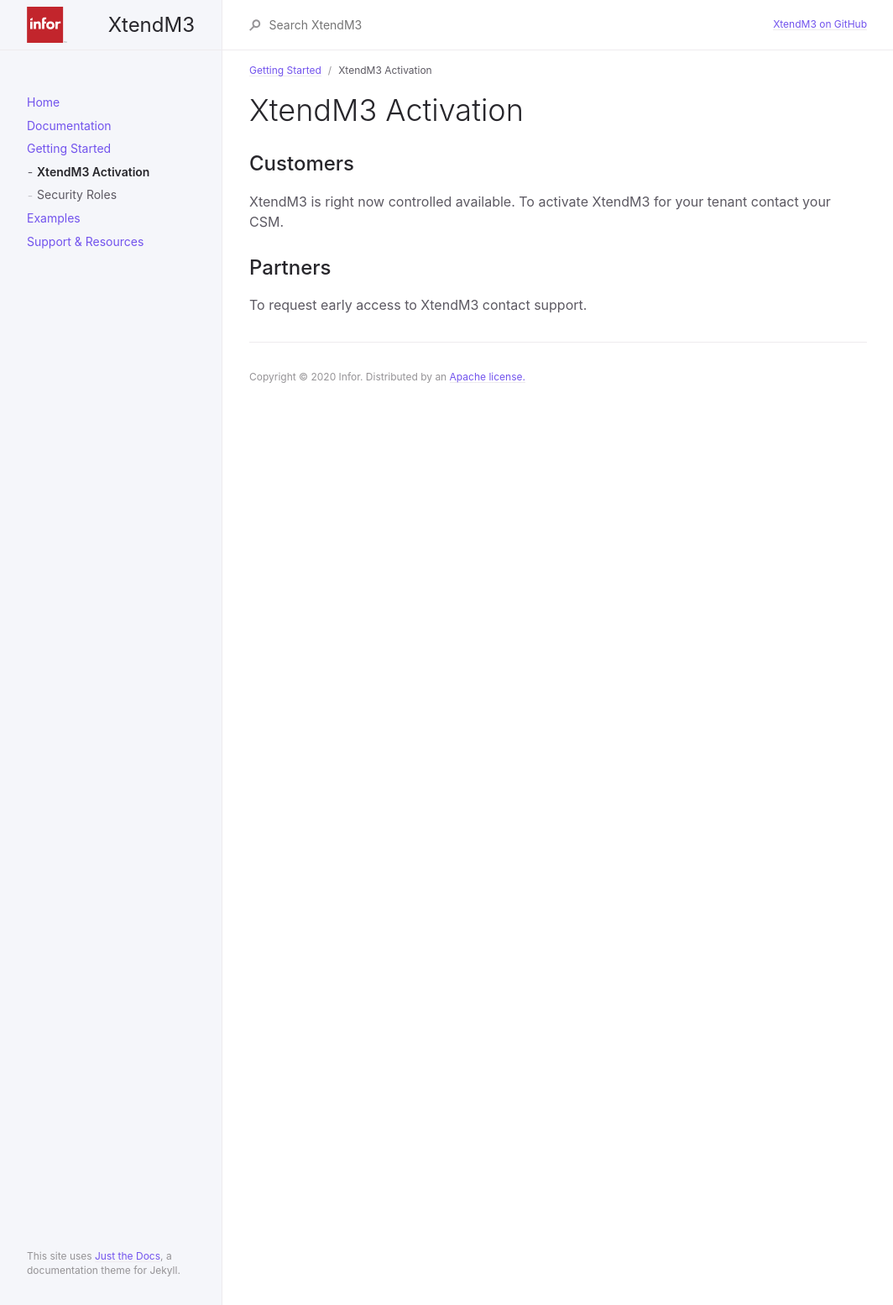
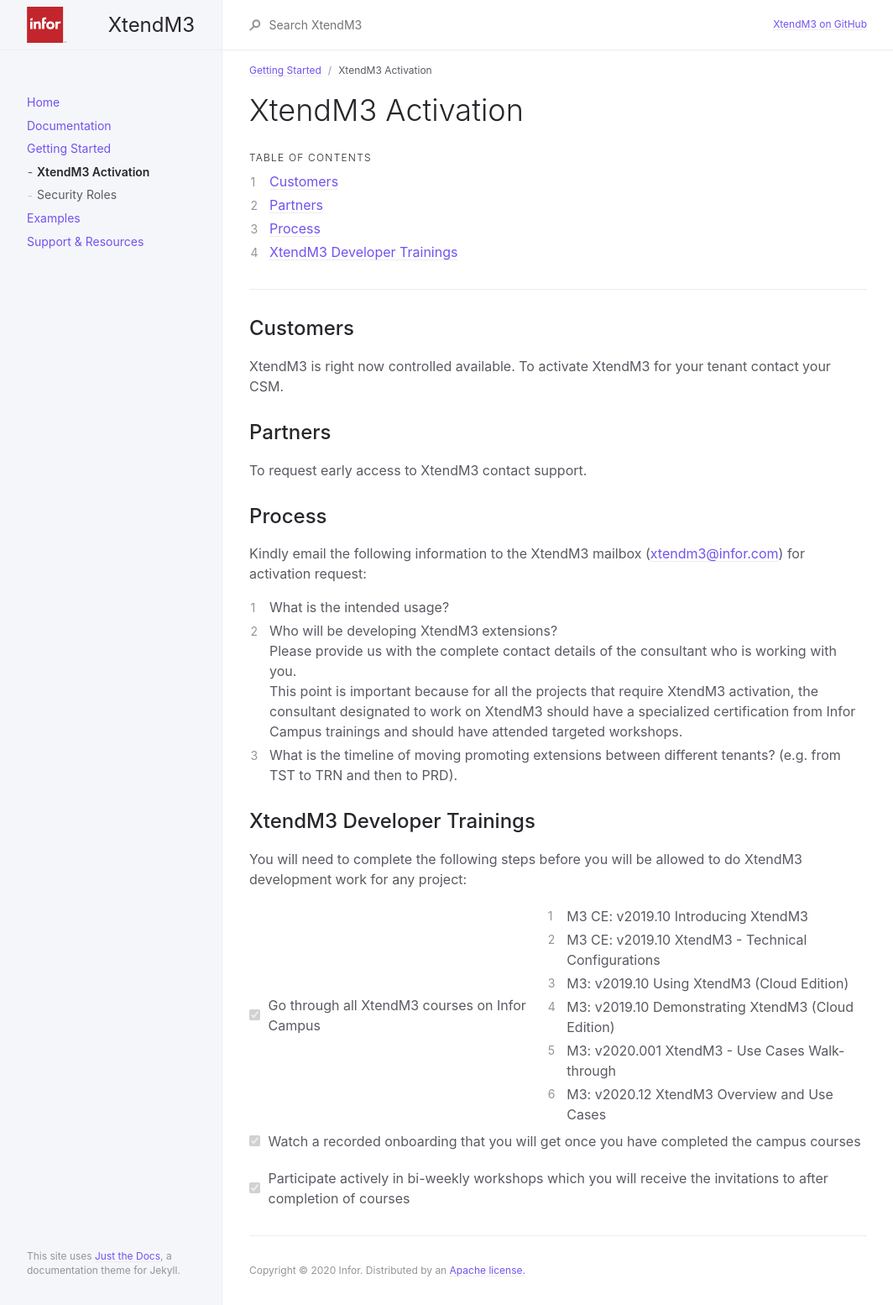
Before and after one commit to infor-cloud/xtendm3, a Jekyll site: the page built from docs/getting-started/xtendm3-activation.md, in a window 1280 px wide. Shown: the whole page at 84% size, without its empty margins (107-1171 px from the left). Built offline with Jekyll 4.4.1, drawn with Linux system fonts in a browser that asks for light colours.

Commit message:
Updated xtendm3-activation.md

```diff
--- a/docs/getting-started/xtendm3-activation.md
+++ b/docs/getting-started/xtendm3-activation.md
@@ -6,10 +6,41 @@ nav_order: 1
 ---
 
 # XtendM3 Activation
+{: .no_toc }
 
+## Table of contents
+{: .no_toc .text-delta }
+
+1. TOC
+{:toc}
+
+---
 
 ## Customers
 XtendM3 is right now controlled available. To activate XtendM3 for your tenant contact your CSM.
 
 ## Partners
 To request early access to XtendM3 contact support.
+
+## Process
+Kindly email the following information to the XtendM3 mailbox ([xtendm3@infor.com](mailto://xtendm3@infor.com)) for activation request:
+1. What is the intended usage?
+2. Who will be developing XtendM3 extensions?
+Please provide us with the complete contact details of the consultant who is working with you.
+This point is important because for all the projects that require XtendM3 activation, the consultant designated to work on XtendM3 should have a specialized certification from Infor Campus trainings and should have attended targeted workshops.
+3.	What is the timeline of moving promoting extensions between different tenants? (e.g. from TST to TRN and then to PRD).
+
+## XtendM3 Developer Trainings
+You will need to complete the following steps before you will be allowed to do XtendM3 development work for any project:
+
+- [x] Go through all XtendM3 courses on Infor Campus
+ 1. M3 CE: v2019.10 Introducing XtendM3
+ 2. M3 CE: v2019.10 XtendM3 - Technical Configurations
+ 3. M3: v2019.10 Using XtendM3 (Cloud Edition)
+ 4. M3: v2019.10 Demonstrating XtendM3 (Cloud Edition)
+ 5. M3: v2020.001 XtendM3 - Use Cases Walk-through
+ 6. M3: v2020.12 XtendM3 Overview and Use Cases
+
+- [x] Watch a recorded onboarding that you will get once you have completed the campus courses
+
+- [x] Participate actively in bi-weekly workshops which you will receive the invitations to after completion of courses
```
